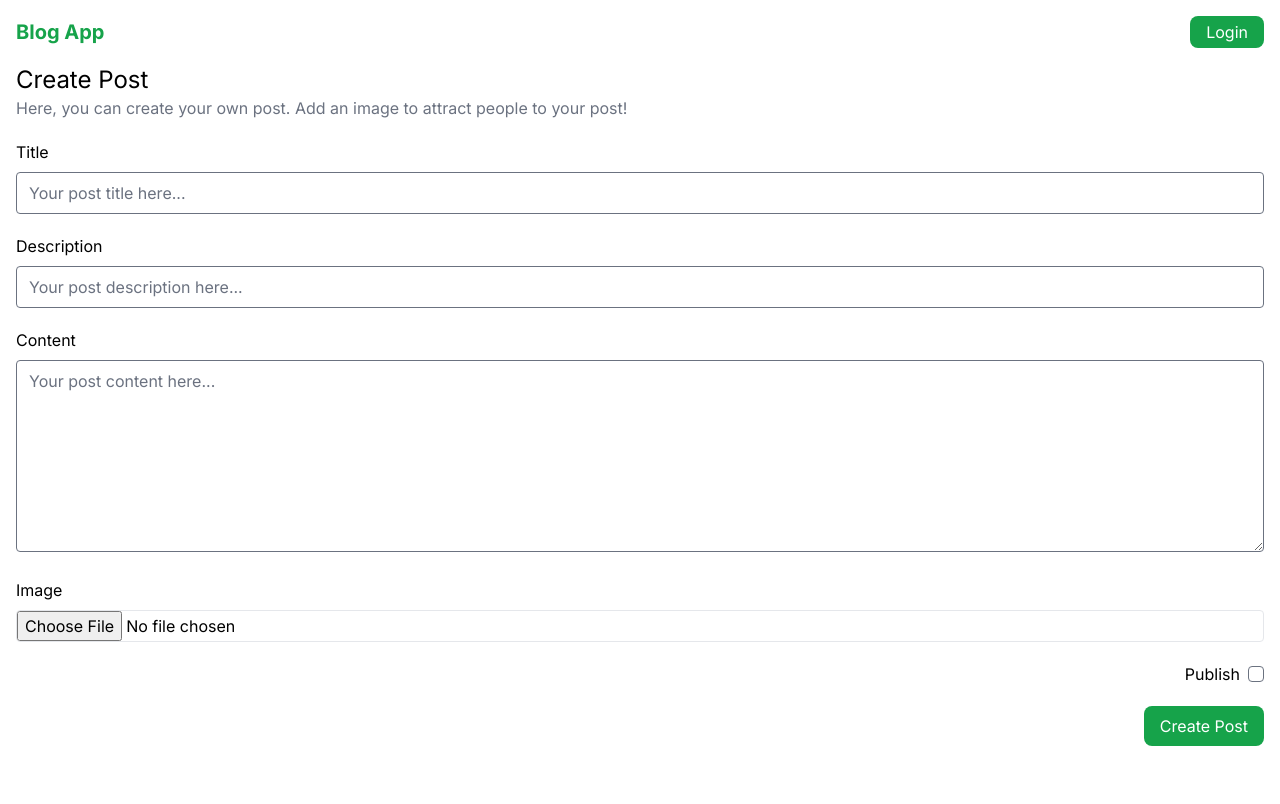
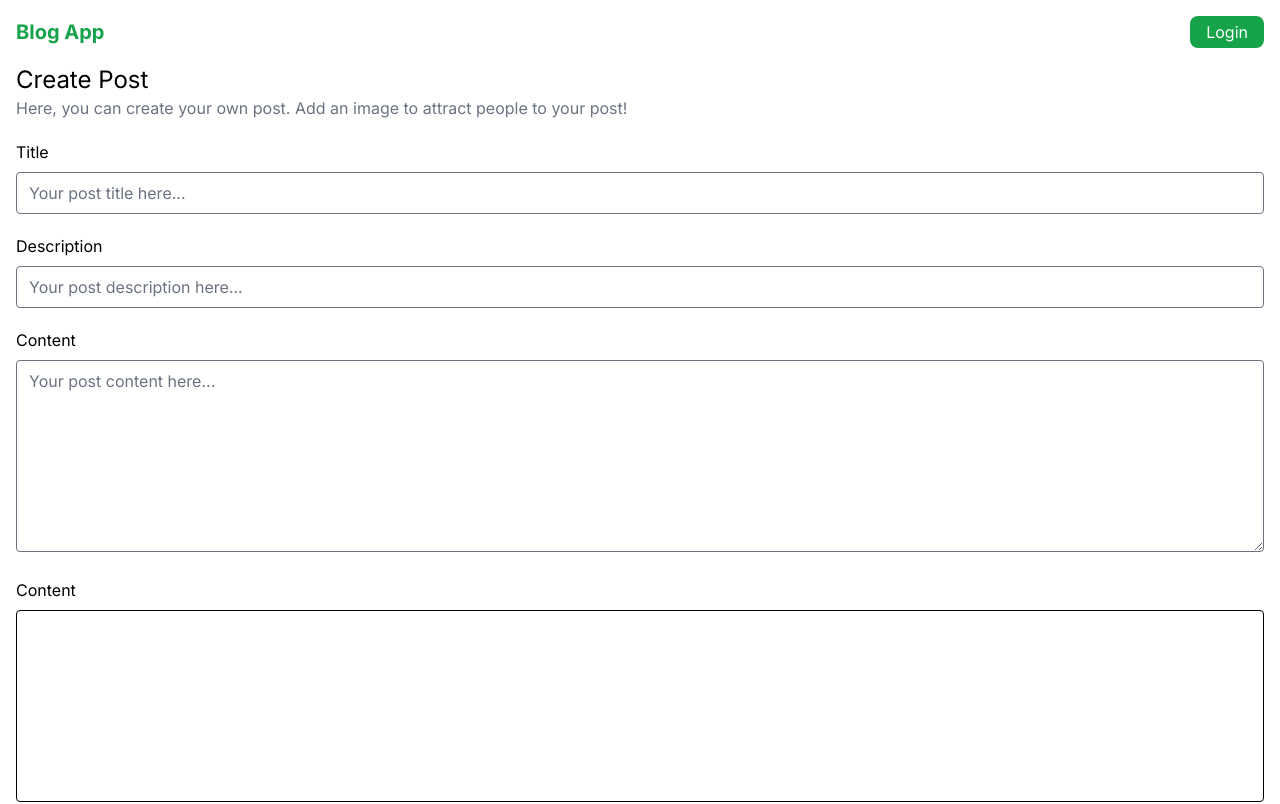
Before and after one commit to peterpardo/next-blog-app, a Next.js app: page /create-post in a window 1280 px wide. Shown: the top 804 px of the page. Built offline with nearby package versions, Linux system fonts and the light colour scheme; no server answers.

Commit message:
feat: initial setup for Titap component

```diff
--- a/app/components/PostForm.tsx
+++ b/app/components/PostForm.tsx
@@ -4,6 +4,7 @@ import CheckboxField from "@/components/CheckboxField";
 import InputField from "@/components/InputField";
 import SubmitBtn from "@/components/SubmitBtn";
 import TextareaField from "@/components/TextareaField";
+import Tiptap from "@/components/Tiptap";
 import { createPost, editPost } from "app/actions";
 import Image from "next/image";
 import React, { useEffect, useMemo, useState } from "react";
@@ -82,6 +83,10 @@ const PostForm = ({ action = "CREATE", post }: PostForm) => {
     }));
   };
 
+  const handleContentChange = (newContent: string) => {
+    setPostData((prevState) => ({ ...prevState, content: newContent }));
+  };
+
   return (
     <div className="space-y-5">
       <div>
@@ -132,6 +137,7 @@ const PostForm = ({ action = "CREATE", post }: PostForm) => {
           required
           placeholder="Your post content here..."
         />
+        <Tiptap data={post?.content as string} onChange={handleContentChange} />
         <InputField
           name="image"
           id="image"
--- /dev/null
+++ b/app/components/Tiptap.tsx
@@ -0,0 +1,35 @@
+"use client";
+
+import { useEditor, EditorContent } from "@tiptap/react";
+import StarterKit from "@tiptap/starter-kit";
+
+type Tiptap = {
+  data: string;
+  onChange: (value: string) => void;
+};
+
+const Tiptap = ({ data, onChange }: Tiptap) => {
+  const editor = useEditor({
+    extensions: [StarterKit],
+    content: data,
+    editorProps: {
+      attributes: {
+        class:
+          "border border-black rounded focus:outline-blue-500 px-4 py-2 min-h-48",
+      },
+    },
+    onUpdate: (props) => {
+      const html = props.editor.getHTML();
+      onChange(html);
+    },
+  });
+
+  return (
+    <div className="w-full space-y-2">
+      <label className="block">Content</label>
+      <EditorContent editor={editor} />
+    </div>
+  );
+};
+
+export default Tiptap;
--- a/app/utils/utils.ts
+++ b/app/utils/utils.ts
@@ -1,4 +1,3 @@
-import { cache } from "react";
 import prisma from "@/utils/db";
 import { Post } from "@prisma/client";
 import { currentUser } from "@clerk/nextjs";
--- a/package.json
+++ b/package.json
@@ -13,6 +13,9 @@
     "@prisma/client": "^5.8.1",
     "@supabase/supabase-js": "^2.39.3",
     "@tanstack/react-table": "^8.11.7",
+    "@tiptap/pm": "^2.1.16",
+    "@tiptap/react": "^2.1.16",
+    "@tiptap/starter-kit": "^2.1.16",
     "dayjs": "^1.11.10",
     "next": "14.0.4",
     "react": "^18",
```
Also changed, not shown: 1 other file (tests, documents, lock files or other folders).
